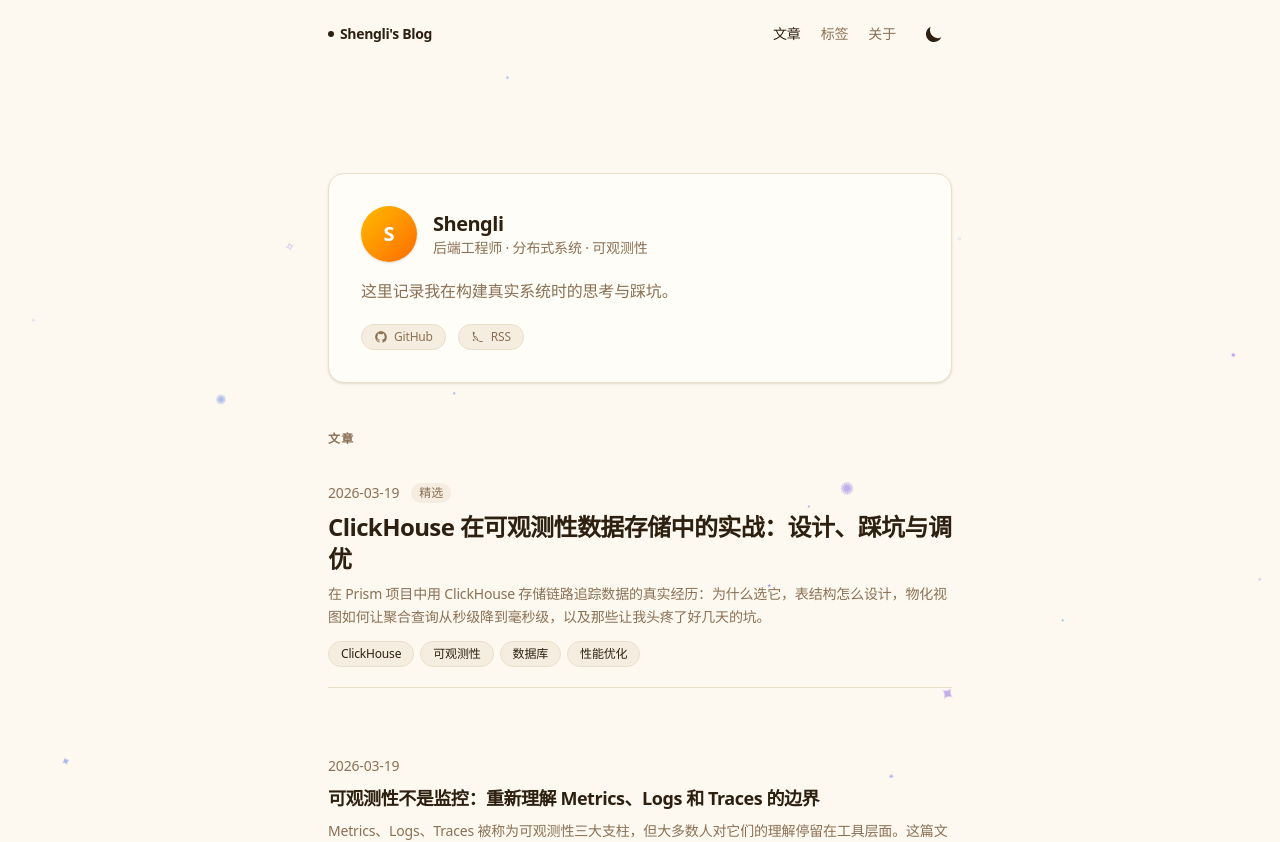
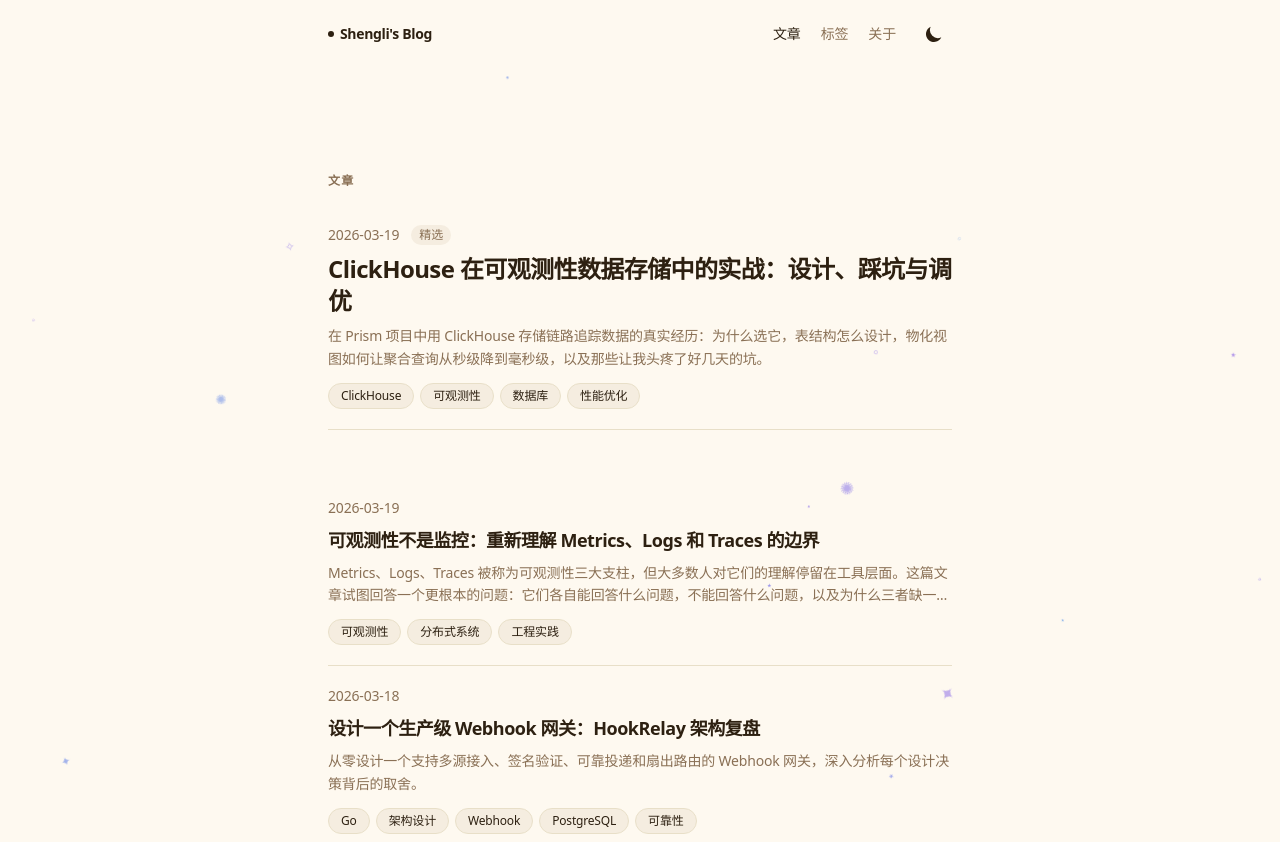
Before and after one commit to ThReeIOne/blog, a Next.js app: page / in a window 1280 px wide. Shown: the top 842 px of the page. Built offline with nearby package versions, Linux system fonts and the light colour scheme.

Commit message:
feat: remove hero section from home page, articles only

```diff
--- a/src/components/HomeContent.tsx
+++ b/src/components/HomeContent.tsx
@@ -7,50 +7,9 @@ export function HomeContent({ posts }: { posts: PostMeta[] }) {
   const sorted = [...posts].sort(
     (a, b) => new Date(b.date).getTime() - new Date(a.date).getTime()
   );
-  const featured = sorted[0];
-  const rest = sorted.slice(1);
 
   return (
     <main className="mx-auto max-w-2xl px-6 py-16">
-      {/* Hero card */}
-      <section className="mb-12 rounded-2xl border border-card-border bg-card-bg px-8 py-8 shadow-sm">
-        <div className="flex items-center gap-4 mb-4">
-          <div className="flex h-14 w-14 shrink-0 items-center justify-center rounded-full bg-gradient-to-br from-amber-400 to-orange-500 text-xl font-bold text-white shadow">
-            S
-          </div>
-          <div>
-            <h1 className="text-xl font-bold tracking-tight">Shengli</h1>
-            <p className="text-sm text-muted-foreground">后端工程师 · 分布式系统 · 可观测性</p>
-          </div>
-        </div>
-        <p className="text-muted-foreground leading-relaxed mb-5">
-          这里记录我在构建真实系统时的思考与踩坑。
-        </p>
-        <div className="flex items-center gap-3">
-          <a
-            href="https://github.com/ThReeIOne"
-            target="_blank"
-            rel="noopener noreferrer"
-            className="inline-flex items-center gap-1.5 rounded-full border border-card-border bg-muted px-3 py-1 text-xs text-muted-foreground hover:text-foreground transition-colors"
-          >
-            <svg viewBox="0 0 24 24" className="h-3.5 w-3.5" fill="currentColor">
-              <path d="M12 2C6.477 2 2 6.484 2 12.017c0 4.425 2.865 8.18 6.839 9.504.5.092.682-.217.682-.483 0-.237-.008-.868-.013-1.703-2.782.605-3.369-1.343-3.369-1.343-.454-1.158-1.11-1.466-1.11-1.466-.908-.62.069-.608.069-.608 1.003.07 1.531 1.032 1.531 1.032.892 1.53 2.341 1.088 2.91.832.092-.647.35-1.088.636-1.338-2.22-.253-4.555-1.113-4.555-4.951 0-1.093.39-1.988 1.029-2.688-.103-.253-.446-1.272.098-2.65 0 0 .84-.27 2.75 1.026A9.564 9.564 0 0 1 12 6.844a9.59 9.59 0 0 1 2.504.337c1.909-1.296 2.747-1.027 2.747-1.027.546 1.379.202 2.398.1 2.651.64.7 1.028 1.595 1.028 2.688 0 3.848-2.339 4.695-4.566 4.943.359.309.678.92.678 1.855 0 1.338-.012 2.419-.012 2.747 0 .268.18.58.688.482A10.02 10.02 0 0 0 22 12.017C22 6.484 17.522 2 12 2z" />
-            </svg>
-            GitHub
-          </a>
-          <a
-            href="/feed.xml"
-            className="inline-flex items-center gap-1.5 rounded-full border border-card-border bg-muted px-3 py-1 text-xs text-muted-foreground hover:text-foreground transition-colors"
-          >
-            <svg viewBox="0 0 24 24" className="h-3.5 w-3.5" fill="currentColor">
-              <path d="M3.75 3a.75.75 0 0 0-.75.75v.5c0 9.113 7.387 16.5 16.5 16.5h.5a.75.75 0 0 0 0-1.5h-.5C10.964 19.25 5.25 13.536 5.25 7.25v-.5A.75.75 0 0 0 3.75 3Zm.75 8.25a6 6 0 0 1 6 6 .75.75 0 0 0 1.5 0 7.5 7.5 0 0 0-7.5-7.5.75.75 0 0 0 0 1.5Zm0 4.5a1.5 1.5 0 1 0 0 3 1.5 1.5 0 0 0 0-3Z" />
-            </svg>
-            RSS
-          </a>
-        </div>
-      </section>
-
-      {/* Writing */}
       <section>
         <h2 className="text-xs font-semibold uppercase tracking-widest text-muted-foreground mb-4">
           文章
```
